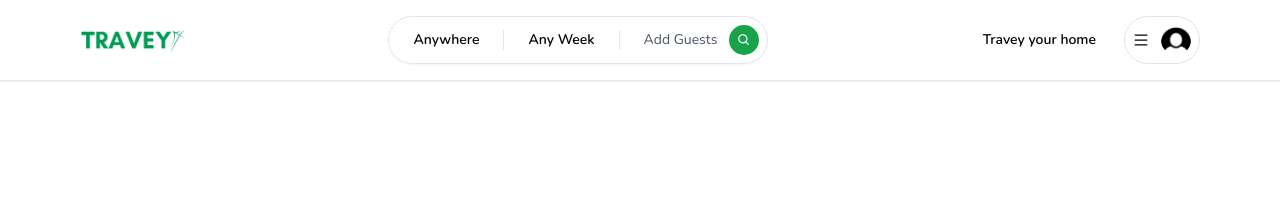
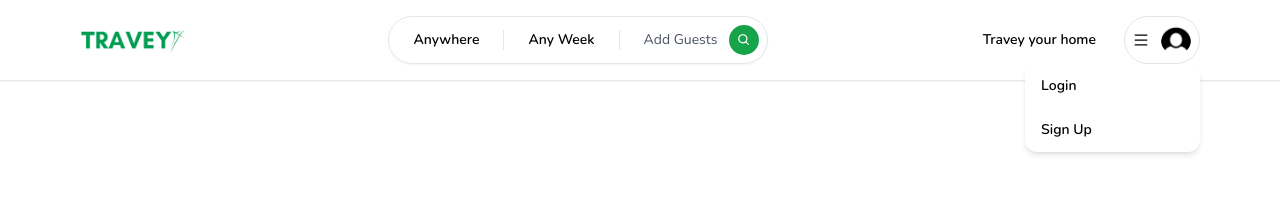
Before and after one commit to Junaid-Shaukat/travey, a Next.js app: page / in a window 1280 px wide. Both pictures are taken after a click on the element 1162 px from the left and 40 px from the top of the page. Shown: the top 202 px of the page. Built offline with nearby package versions, Linux system fonts and the light colour scheme.

Commit message:
Add MenuItem component to the navbar

```diff
--- /dev/null
+++ b/src/app/components/navbar/MenuItem.tsx
@@ -0,0 +1,13 @@
+'use client';
+
+interface MenuItemProps{
+    onClick:() =>void;
+    label:string;
+}
+const MenuItem:React.FC<MenuItemProps> = ({onClick,label}) =>{
+  return (
+    <div onClick={onClick} className="px-4 py-3 hover:bg-neutral-100 transition font-semibold">
+        {label}
+    </div>
+  )}
+export default MenuItem
--- a/src/app/components/navbar/UserMenu.tsx
+++ b/src/app/components/navbar/UserMenu.tsx
@@ -2,8 +2,18 @@
 
 import { AiOutlineMenu } from "react-icons/ai";
 import Avatar from "../Avatar";
+import { useCallback, useState } from "react";
+import MenuItem from "./MenuItem";
 
 const UserMenu = () => {
+  const [isOpen, setIsOpen] = useState(false);
+
+// useCallback hook helps to freez function or memorize function when tne components is re rendred
+  const toogleOpen = useCallback(()=>{
+    setIsOpen((value) =>  !value)
+  },[])
+
+
   return (
     <div
       className="
@@ -15,7 +25,7 @@
         <div onClick={() => {}} className="hidden md:block text-sm font-semibold py-3 px-4 rounded-full hover:bg-neutral-100 transition cursor-pointer" >
 Travey your home
         </div>
-        <div onClick={()=>{}} className="p-4 md:py-2 md:px-2 border-[1px] border-neutral-200 flex flex-row items-center gap-3 rounded-full cursor-pointer hover:shadow-md transition">
+        <div onClick={toogleOpen} className="p-4 md:py-2 md:px-2 border-[1px] border-neutral-200 flex flex-row items-center gap-3 rounded-full cursor-pointer hover:shadow-md transition">
 
             <AiOutlineMenu/>
             <div className="hidden md:block">
@@ -24,6 +34,30 @@
 
         </div>
       </div>
+      {
+        isOpen && (
+          <div className="
+          absolute
+          rounded-xl
+          shadow-md
+          w-[40vw]
+          md:w-3/4
+          bg-white
+          overflow-hidden
+          right-0
+          top-12
+          text-sm
+          ">
+            <div className="flex flex-col cursor-pointer">
+              <>
+             <MenuItem onClick={()=>{}} label="Login" />
+             <MenuItem onClick={()=>{}} label="Sign Up" />
+              </>
+            </div>
+
+          </div>
+        )
+      }
     </div>
   );
 };
```
